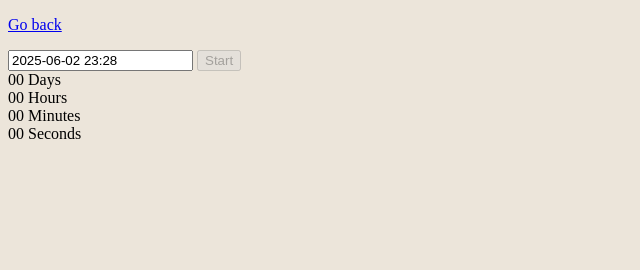
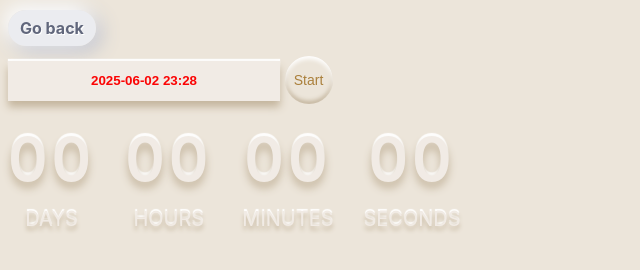
Before and after one commit to Pavel197009/goit-js-hw-10, a plain HTML site: page 1-timer.html in a window 1280 px wide. Shown: the whole page, without its empty margins (0-640 px from the left). Drawn offline with Linux system fonts and the light colour scheme.

Commit message:
Deploying to gh-pages from @ Pavel197009/goit-js-hw-10@83575a051bd58ce361d2d4667e4a12464f4be67e 🚀

```diff
--- a/1-timer.html
+++ b/1-timer.html
@@ -5,11 +5,11 @@
   <meta charset="UTF-8" />
   <meta name="viewport" content="width=device-width, initial-scale=1.0" />
   <title>Countdown timer</title>
-  <link rel="stylesheet" href="./css/common.css" />
   <script type="module" crossorigin src="/goit-js-hw-10/1-timer.js"></script>
   <link rel="modulepreload" crossorigin href="/goit-js-hw-10/assets/modulepreload-polyfill-B5Qt9EMX.js">
   <link rel="modulepreload" crossorigin href="/goit-js-hw-10/assets/vendor-BbbuE1sJ.js">
   <link rel="stylesheet" crossorigin href="/goit-js-hw-10/assets/vendor-CZjNVMTf.css">
+  <link rel="stylesheet" crossorigin href="/goit-js-hw-10/assets/common-C1EaoeEs.css">
 </head>
 
 <body>
--- a/2-snackbar.js
+++ b/2-snackbar.js
@@ -1,2 +1,2 @@
-import"./assets/modulepreload-polyfill-B5Qt9EMX.js";import{i}from"./assets/vendor-BbbuE1sJ.js";const o=document.querySelector(".form");o.addEventListener("submit",m);function n(e,t){return new Promise((r,s)=>{setTimeout(()=>{t?r(e):s(e)},e)})}function m(e){e.preventDefault();let t=Number(e.currentTarget.elements.delay.value),r=e.currentTarget.elements.state.value==="fulfilled";n(t,r).then(s=>i.success({position:"topRight",message:`✅ Fulfilled promise in ${t}ms`})).catch(s=>i.error({position:"topRight",message:`❌ Rejected promise in ${t}ms`})),e.currentTarget.reset()}
+import"./assets/modulepreload-polyfill-B5Qt9EMX.js";/* empty css                      */import{i}from"./assets/vendor-BbbuE1sJ.js";const o=document.querySelector(".form");o.addEventListener("submit",m);function n(e,t){return new Promise((r,s)=>{setTimeout(()=>{t?r(e):s(e)},e)})}function m(e){e.preventDefault();let t=Number(e.currentTarget.elements.delay.value),r=e.currentTarget.elements.state.value==="fulfilled";n(t,r).then(s=>i.success({position:"topRight",message:`✅ Fulfilled promise in ${t}ms`})).catch(s=>i.error({position:"topRight",message:`❌ Rejected promise in ${t}ms`})),e.currentTarget.reset()}
 //# sourceMappingURL=2-snackbar.js.map
```
Also changed, not shown: 1-timer.js (+1 -1 lines), 2-snackbar.html (+1 -1 lines), assets/common-C1EaoeEs.css (added, +1 -0 lines), index.html (+1 -1 lines), 2 other files.
